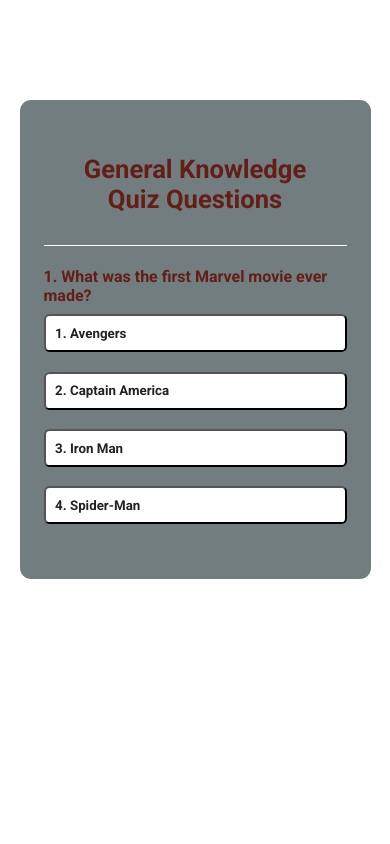
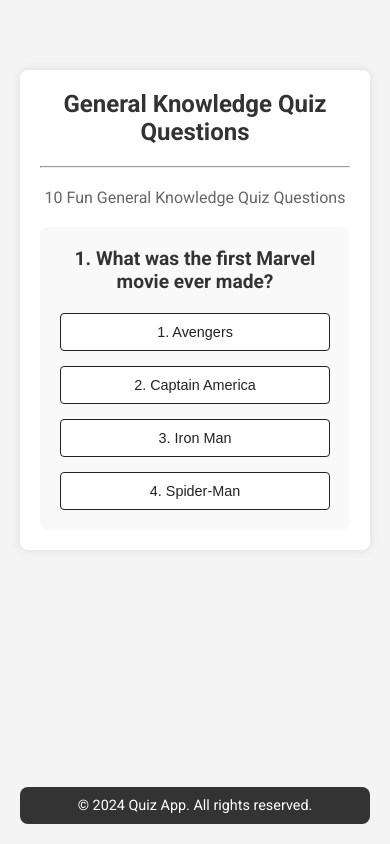
Before and after one commit to Ahmed109-eng/online-quiz, a plain HTML site: page index.html in a window 390 px wide. Drawn offline with Linux system fonts and the light colour scheme.

Commit message:
Add comlpete code for the project

```diff
--- a/assets/css/style.css
+++ b/assets/css/style.css
@@ -1,59 +1,93 @@
-@import url('https://fonts.googleapis.com/css2?family=Roboto:ital,wght@0,100;0,300;0,400;0,500;0,700;0,900;1,100;1,300;1,400;1,500;1,700;1,900&display=swap');
-
+@import url("https://fonts.googleapis.com/css2?family=Roboto:ital,wght@0,100;0,300;0,400;0,500;0,700;0,900;1,100;1,300;1,400;1,500;1,700;1,900&display=swap");
 * {
   margin: 0;
   padding: 0;
-    font-family: "Roboto", serif;
   box-sizing: border-box;
 }
 
 body {
+  font-family: "Roboto", sans-serif;
+  background-color: #f4f4f4;
+  display: flex;
+  flex-direction: column;
+  justify-content: space-between;
+  align-items: center;
+  width: 100%;
+  min-height: 100vh;
+  padding: 20px;
+}
+
+.container {
+  margin-top: 50px;
   background-color: #fff;
-}
-h1 {
-    font-size: 1.6rem;
-    color: #641e16;
-    font-weight: 700;
-    border-bottom: 1px solid #fff;
-    padding: 1.9rem;
+  padding: 20px;
+  border-radius: 8px;
+  box-shadow: 0 0 10px rgba(0, 0, 0, 0.1);
+  max-width: 600px;
+  width: 100%;
   text-align: center;
 }
-h2 {
-    font-size: 1rem;
-    color: #641e16;
-    font-weight: 700;
+
+h1 {
+  font-size: 2em;
+  margin-bottom: 10px;
+  color: #333;
 }
-.container {
-    background: #717d7e;
-    width: 90%;
-    max-width: 38rem;
-    margin: 6.25rem auto 0;
-    border-radius: 0.7rem;
-    padding: 1.5rem;
+
+p {
+  margin-top: 20px;
+  margin-bottom: 20px;
+  font-size: 1.1em;
+  color: #666;
+}
+hr {
+  margin-top: 20px;
 }
 .quiz-box {
-    padding: 1.3rem 0;
+  background-color: #f9f9f9;
+  padding: 20px;
+  border-radius: 8px;
 }
+
+#question {
+  font-size: 1.5em;
+  margin-bottom: 20px;
+  color: #333;
+}
+
+#answers {
+  display: flex;
+  flex-direction: column;
+  gap: 15px;
+}
+
 .btn {
-    background: #fff;
+  background-color: #fff;
   color: #222;
-    font-weight: 600;
-    width: 100%;
-    bottom: 1px solid #222;
-    padding: 0.6rem;
-    margin: 0.6rem 0;
-    text-align-last: left;
-    border-radius: 0.35rem;
+  border: 1px solid #222;
+  padding: 15px;
+  border-radius: 4px;
   cursor: pointer;
+  font-size: 1em;
+  transition: background-color 0.3s;
 }
-.btn:hover {
-    background: #222;
-    color: #fff;
-    transition: all 0.5sec;
+
+.btn:hover:not([disabled]) {
+  background: #f9e79f;
+  color: #222;
+}
+.btn:disabled {
+  cursor: no-drop;
+}
+.correct {
+  background: #94edb9;
+}
+.incorrect {
+  background: #ff9084;
 }
 #next-question {
   display: none;
-    background: #641e16 ;
+  background: #641e16;
   color: #fff;
   font-weight: 600;
   width: 9.4rem;
@@ -62,9 +96,48 @@ h2 {
   border-radius: 0.35rem;
   cursor: pointer;
 }
-.correct {
-    background: #94edb9;
+
+#next-question:hover {
+  background-color: #218838;
 }
-.incorrect {
-    background: #ff9084;
+
+/* Footer Styling */
+.footer {
+  background-color: #333;
+  padding: 10px;
+  width: 100%;
+  text-align: center;
+  border-radius: 8px;
+  margin-top: 20px;
 }
+
+.footer p {
+  color: white;
+  margin: 0;
+  font-size: 0.9em;
+}
+
+/* Responsive Styles */
+@media (max-width: 480px) {
+  h1 {
+    font-size: 1.5em;
+  }
+
+  p {
+    font-size: 1em;
+  }
+
+  #question {
+    font-size: 1.2em;
+  }
+
+  .btn {
+    padding: 10px;
+    font-size: 0.9em;
+  }
+
+  #next-question {
+    padding: 10px;
+    font-size: 0.9em;
+  }
+}
--- a/assets/js/script.js
+++ b/assets/js/script.js
@@ -1,49 +1,80 @@
-import { questions } from './questions.js';
-const question = document.getElementById('question');
-const answerButtons = document.getElementById('answer-btns');
-const nextQuestion = document.getElementById('next-question');
+import { questions } from "./questions.js";
+const question = document.getElementById("question");
+const answerButtons = document.getElementById("answers");
+const nextQuestion = document.getElementById("next-question");
 
-
-let currentIndex = 0;
+let currentQuestionNumber = 0;
 let score = 0;
 
-const stratQuiz = () => {
-    currentIndex = 0;
+const loadQuiz = () => {
+  currentQuestionNumber = 0;
   score = 0;
   nextQuestion.innerHTML = "Next";
   displayQuestions();
-}
+};
 
 const displayQuestions = () => {
   resetQuestions();
-    let currentQestion = questions[currentIndex];
+  let currentQestion = questions[currentQuestionNumber];
   question.innerHTML = currentQestion.question;
-
-    currentQestion.answers.forEach(answer => {
+  currentQestion.answers.forEach((answer) => {
     const button = document.createElement("button");
     button.innerHTML = answer.text;
-        button.classList.add('btn');
+    button.classList.add("btn");
     answerButtons.appendChild(button);
-        if(answer.correct) {
+    if (answer.correct) {
       button.dataset.correct = answer.correct;
     }
     button.addEventListener("click", clickHandler);
-    })
-}
+  });
+};
 
 const clickHandler = (event) => {
   const selectedAnswer = event.target;
   const isCorrect = selectedAnswer.dataset.correct === "true";
-    if(isCorrect) {
+  if (isCorrect) {
     selectedAnswer.classList.add("correct");
+    score++;
   } else {
     selectedAnswer.classList.add("incorrect");
   }
+
+  Array.from(answerButtons.children).forEach((button) => {
+    if (button.dataset.correct == "true") {
+      button.classList.add("correct");
     }
+    button.disabled = true;
+  });
+  nextQuestion.style.display = "block";
+};
+
 const resetQuestions = () => {
   nextQuestion.style.display = "none";
-    while(answerButtons.firstChild) {
+  while (answerButtons.firstChild) {
     answerButtons.removeChild(answerButtons.firstChild);
   }
+};
+nextQuestion.addEventListener("click", () => {
+  if (currentQuestionNumber < questions.length) {
+    nextQuestionButton();
+  } else {
+    loadQuiz();
   }
-stratQuiz();
+});
+
+const nextQuestionButton = () => {
+  currentQuestionNumber++;
+  if (currentQuestionNumber < questions.length) {
+    displayQuestions();
+  } else {
+    displayScore();
+  }
+};
+
+const displayScore = () => {
+  resetQuestions();
+  question.innerHTML = `You get ${score} out of ${questions.length} questions right.`;
+  nextQuestion.innerHTML = "Try again";
+  nextQuestion.style.display = "block";
+};
+loadQuiz();
--- a/index.html
+++ b/index.html
@@ -1,26 +1,27 @@
 <!DOCTYPE html>
 <html lang="en">
   <head>
-    <meta charset="UTF-8">
-    <meta name="viewport" content="width=device-width, initial-scale=1.0">
-    <link rel="stylesheet" href="assets/css/style.css">
-    <title>Online Quiz</title>
+    <meta charset="UTF-8" />
+    <meta name="viewport" content="width=device-width, initial-scale=1.0" />
+    <link rel="stylesheet" href="./assets/css/style.css" />
+    <title>Quiz App</title>
   </head>
   <body>
-    <main class="container">
+    <main>
+      <section class="container">
         <h1>General Knowledge Quiz Questions</h1>
-        <section class="quiz-box">
+        <hr />
+        <p>10 Fun General Knowledge Quiz Questions</p>
+        <div class="quiz-box">
           <h2 id="question"></h2>
-            <div id="answer-btns">
-                <button class="btn">1</button>
-                <button class="btn">2</button>
-                <button class="btn">3</button>
-                <button class="btn">4</button>
+          <div id="answers"></div>
+          <button id="next-question" class="next-question">Next</button>
         </div>
-            <button id="next-question">Next</button>
       </section>
     </main>
-
-    <script type="module" src="assets/js/script.js"></script>
+    <footer class="footer">
+      <p>&copy; 2024 Quiz App. All rights reserved.</p>
+    </footer>
+    <script type="module" src="./assets/js/script.js"></script>
   </body>
 </html>
```
Lines whose indentation alone changed are shown as unchanged.
